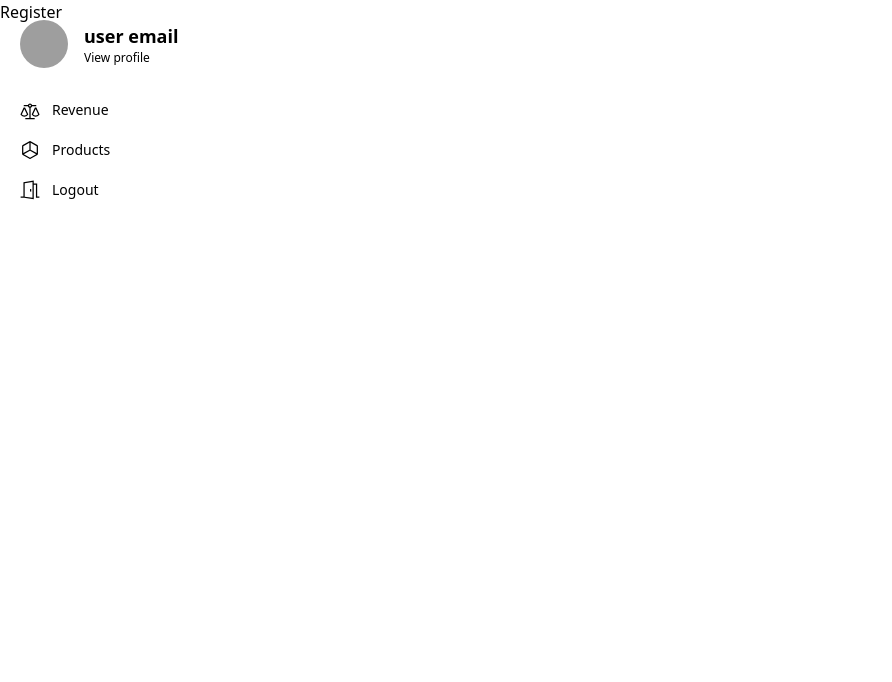
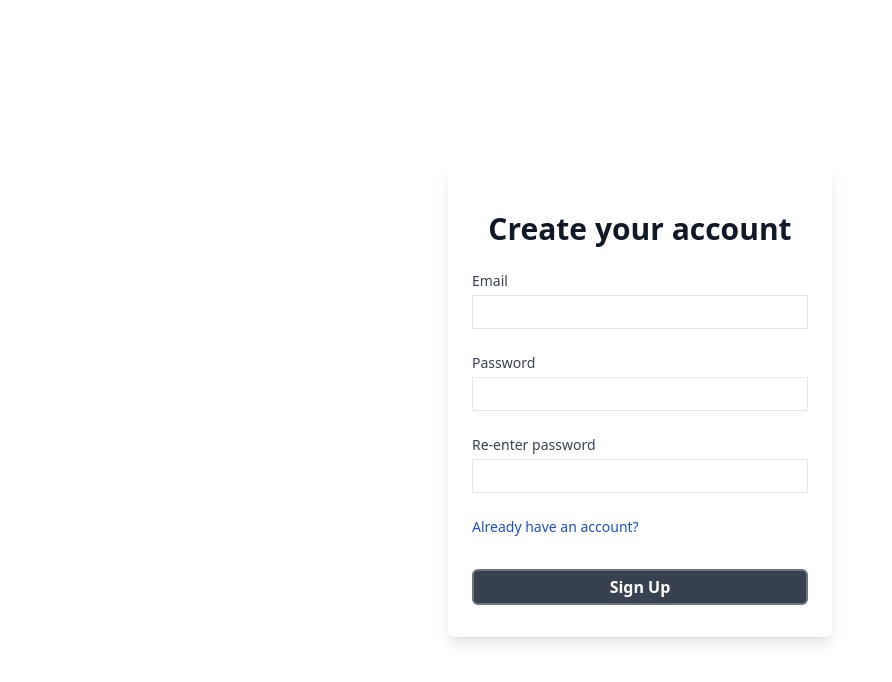
Before and after one commit to LixGc/Faculty_Digital, a Vue app in the folder client/: page /register in a window 1280 px wide. Shown: the top 682 px of the page, without its empty margins (0-892 px from the left). Built offline with nearby package versions, Linux system fonts and the light colour scheme; grey boxes are pictures that could not be loaded; what vue3-google-login would draw is missing.

Commit message:
feat: added register and login layouting

```diff
--- a/client/src/App.vue
+++ b/client/src/App.vue
@@ -1,13 +1,25 @@
-<script >
+<script>
 import SidebarSection from './components/SidebarSection.vue';
+
 export default {
   components: {
     SidebarSection
+  },
+  created () {
+    console.log('Current route path:', this.$route.path);
+  },
+  computed: {
+    isNotLoginOrRegister () {
+      const currentPath=this.$route.path.toLowerCase();
+      return currentPath!=='/login'&&currentPath!=='/register';
+    }
   }
 }
 </script>
 
 <template>
-  <SidebarSection />
-  <router-view />
+  <div>
+    <SidebarSection v-if="isNotLoginOrRegister" />
+    <router-view />
+  </div>
 </template>
--- a/client/src/views/LoginSection.vue
+++ b/client/src/views/LoginSection.vue
@@ -1,6 +1,51 @@
 <template>
     <!-- LOGIN -->
-    <section>
-        <h1>Login</h1>
+    <section id="signup-section" class="flex justify-center items-center h-screen bg-white">
+        <div class="min-h-screen bg-white-50 flex flex-col justify-center py-12 px-6 lg:px-8">
+            <div class="sm:mx-auto sm:w-full sm:max-w-md">
+                <div class="w-96 p-6 shadow-lg bg-white rounded-md">
+                    <h2 class="mt-6 text-center text-3xl font-extrabold text-gray-900">Login</h2>
+
+                    <form id="signup-form" class="mb-0 space-y-6 mt-6">
+                        <div>
+                            <label htmlFor="email" class="block text-sm font-medium text-gray-700">
+                                Email
+                            </label>
+                            <div class="mt-1">
+                                <input id="email-signup" name="email" type="text" autoComplete="email" required
+                                    class="border w-full text-base px-2 py-1 focus:outline-none focus:ring-0 focus:border-gray-500" />
+                            </div>
+                        </div>
+
+                        <div>
+                            <label htmlFor="password" class="block text-sm font-medium text-gray-700">
+                                Password
+                            </label>
+                            <div class="mt-1">
+                                <input id="password" name="password" type="password" required autoComplete="password"
+                                    class="border w-full text-base px-2 py-1 focus:outline-none focus:ring-0 focus:border-gray-500" />
+                            </div>
+                        </div>
+                        <div>
+                            <a class="block text-sm font-medium text-blue-700">
+                                Don't have an account yet?
+                            </a>
+                        </div>
+                        <div class="mt-3">
+                            <button type="submit"
+                                class="border-2 border-gray-500 bg-gray-700 text-white py-1 w-full rounded-md hover:bg-transparent hover:text-gray-500 font-semibold">
+                                Login
+                            </button>
+                        </div>
+                        <div>
+                            <p class="block text-sm font-medium text-gray-700 text-center">Or</p>
+                        </div>
+                        <div class="py-2">
+                            google login
+                        </div>
+                    </form>
+                </div>
+            </div>
+        </div>
     </section>
 </template>
--- a/client/src/views/RegisterSection.vue
+++ b/client/src/views/RegisterSection.vue
@@ -1,6 +1,56 @@
 <template>
-    <!-- Register -->
-    <section>
-        <h1>Register</h1>
+    <section id="signup-section" class="flex justify-center items-center h-screen bg-white">
+        <div class="min-h-screen bg-white-50 flex flex-col justify-center py-12 px-6 lg:px-8">
+            <div class="sm:mx-auto sm:w-full sm:max-w-md">
+                <div class="w-96 p-6 shadow-lg bg-white rounded-md">
+                    <h2 class="mt-6 text-center text-3xl font-extrabold text-gray-900">Create your account</h2>
+                    <form id="signup-form" class="mb-0 space-y-6 mt-6" action="#">
+                        <div>
+                            <label htmlFor="email" class="block text-sm font-medium text-gray-700">
+                                Email
+                            </label>
+                            <div class="mt-1">
+                                <input id="email-signup" name="email" type="email" required autoComplete="email"
+                                    class="border w-full text-base px-2 py-1 focus:outline-none focus:ring-0 focus:border-gray-500" />
+                            </div>
+                        </div>
+
+                        <div>
+                            <label htmlFor="password" class="block text-sm font-medium text-gray-700">
+                                Password
+                            </label>
+                            <div class="mt-1">
+                                <input id="password-signup" name="password" type="password" required autoComplete="password"
+                                    class="border w-full text-base px-2 py-1 focus:outline-none focus:ring-0 focus:border-gray-500" />
+                            </div>
+                        </div>
+
+                        <div>
+                            <label htmlFor="password2" class="block text-sm font-medium text-gray-700">
+                                Re-enter password
+                            </label>
+                            <div class="mt-1">
+                                <input id="password-signup" name="password2" type="password" required
+                                    autoComplete="password"
+                                    class="border w-full text-base px-2 py-1 focus:outline-none focus:ring-0 focus:border-gray-500" />
+                            </div>
+                        </div>
+
+                        <div>
+                            <a class="block text-sm font-medium text-blue-700">
+                                Already have an account?
+                            </a>
+                        </div>
+
+                        <div class="mt-3 py-2">
+                            <button type="submit"
+                                class="border-2 border-gray-500 bg-gray-700 text-white py-1 w-full rounded-md hover:bg-transparent hover:text-gray-500 font-semibold">
+                                Sign Up
+                            </button>
+                        </div>
+                    </form>
+                </div>
+            </div>
+        </div>
     </section>
 </template>
```
